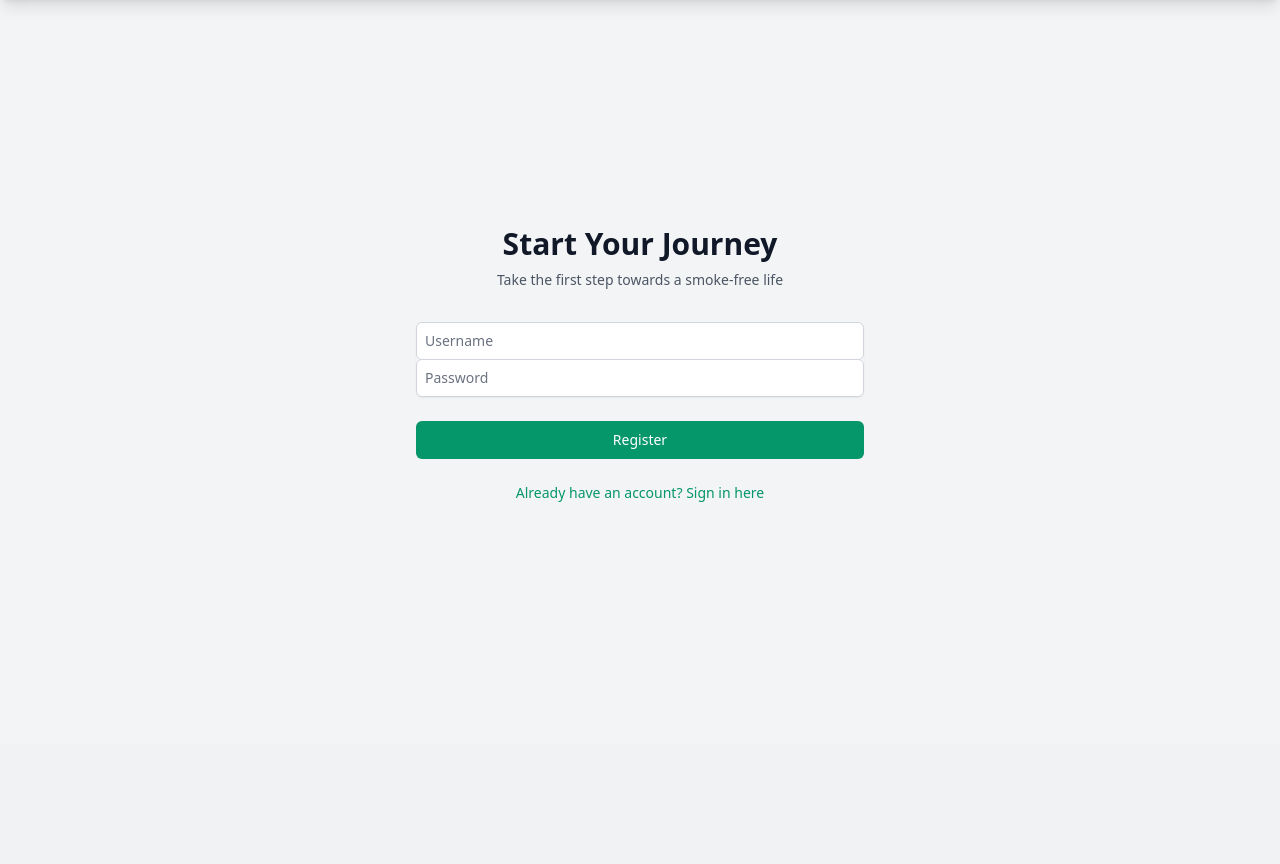
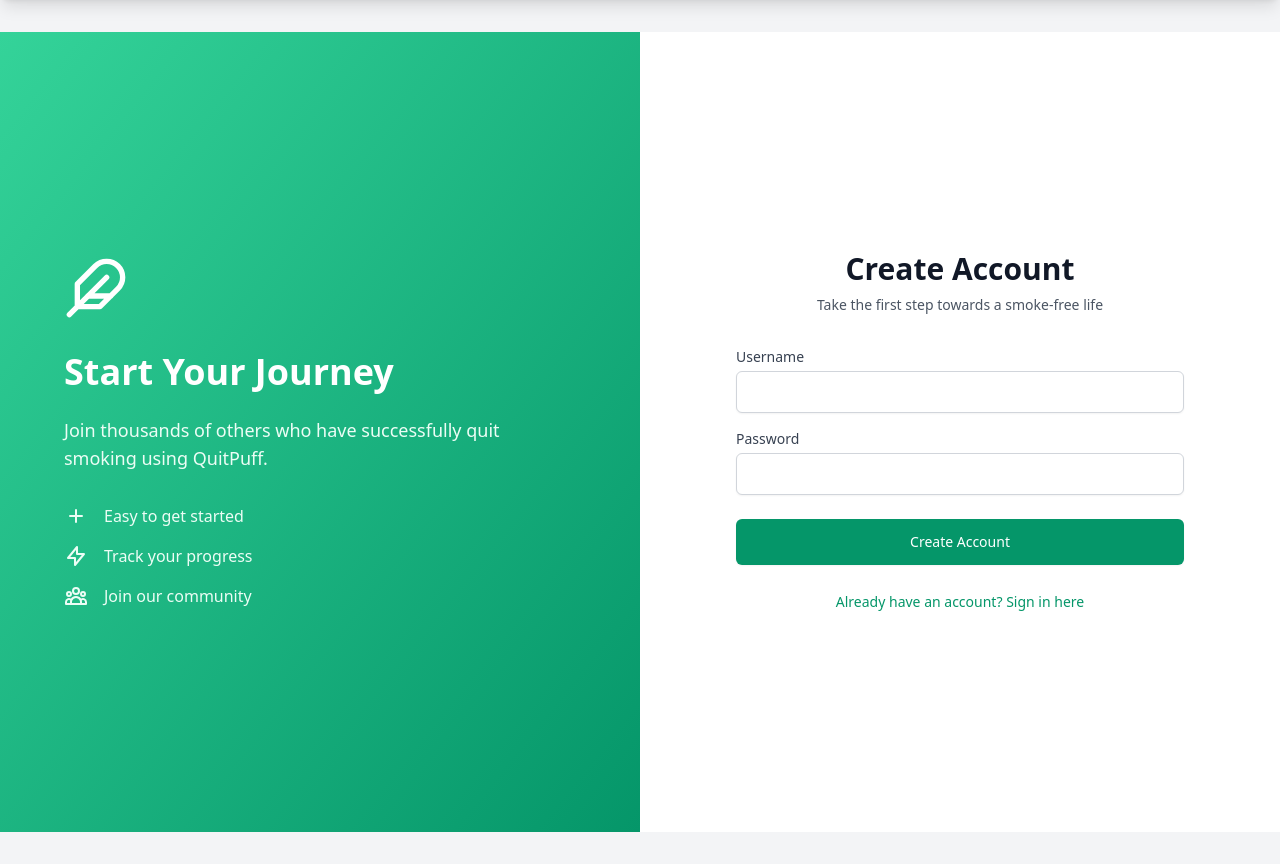
Before and after one commit to saurabhwebdev/quitpuff, a Flask app: page /register in a window 1280 px wide. Shown: the part 56-920 px from the top of the page. Before the commit the page ends 558 px from the top, so only its background shows below. Run offline with Flask 3, Linux system fonts and the light colour scheme; some libraries are stand-ins or nearby versions.

Commit message:
first commit

```diff
--- a/templates/base.html
+++ b/templates/base.html
@@ -162,8 +162,21 @@
                     </div>
                 </div>
                 <div class="flex items-center gap-3 mt-3 sm:mt-0">
-                    <a href="{{ url_for('profile') }}" class="py-2 px-4 text-gray-700 hover:text-gray-900 rounded-lg hover:bg-gray-100">Profile</a>
-                    <a href="{{ url_for('logout') }}" class="py-2 px-4 bg-red-500 text-white rounded-lg hover:bg-red-600 transition-colors">Logout</a>
+                    <a href="{{ url_for('profile') }}"
+                       class="relative py-2 px-4 text-gray-700 rounded-lg group hover:text-emerald-600">
+                        <span>Profile</span>
+                        <span class="absolute bottom-0 left-0 w-full h-0.5 bg-emerald-500 transform scale-x-0 group-hover:scale-x-100 transition-transform duration-200"></span>
+                    </a>
+                    <a href="{{ url_for('logout') }}"
+                       class="py-2 px-4 text-white rounded-lg bg-gradient-to-r from-red-500 to-red-600 hover:from-red-600 hover:to-red-700 transform hover:scale-105 transition-all duration-200 shadow-sm hover:shadow">
+                        <span class="flex items-center">
+                            <svg class="w-4 h-4 mr-1.5" fill="none" stroke="currentColor" viewBox="0 0 24 24">
+                                <path stroke-linecap="round" stroke-linejoin="round" stroke-width="2"
+                                      d="M17 16l4-4m0 0l-4-4m4 4H7m6 4v1a3 3 0 01-3 3H6a3 3 0 01-3-3V7a3 3 0 013-3h4a3 3 0 013 3v1" />
+                            </svg>
+                            Logout
+                        </span>
+                    </a>
                 </div>
                 {% endif %}
             </div>
--- a/templates/register.html
+++ b/templates/register.html
@@ -1,43 +1,76 @@
 {% extends "base.html" %}
 
 {% block content %}
-<div class="min-h-[80vh] flex items-center justify-center py-12 px-4 sm:px-6 lg:px-8">
-    <div class="max-w-md w-full space-y-8">
-        <div>
-            <h2 class="mt-6 text-center text-3xl font-extrabold text-gray-900">Start Your Journey</h2>
-            <p class="mt-2 text-center text-sm text-gray-600">
-                Take the first step towards a smoke-free life
-            </p>
-        </div>
-        <form class="mt-8 space-y-6" action="{{ url_for('register') }}" method="POST">
-            <div class="rounded-md shadow-sm -space-y-px">
-                <div>
-                    <label for="username" class="sr-only">Username</label>
-                    <input id="username" name="username" type="text" required
-                           class="appearance-none rounded-none relative block w-full px-3 py-2 border border-gray-300 placeholder-gray-500 text-gray-900 rounded-t-md focus:outline-none focus:ring-emerald-500 focus:border-emerald-500 focus:z-10 sm:text-sm"
-                            placeholder="Username">
+<div class="min-h-screen flex">
+    <!-- Left Section - Illustration/Info -->
+    <div class="hidden lg:flex lg:w-1/2 bg-gradient-to-br from-emerald-400 to-emerald-600 p-12 text-white items-center justify-center">
+        <div class="max-w-lg">
+            <div class="mb-8">
+                <svg class="w-16 h-16" fill="none" stroke="currentColor" viewBox="0 0 24 24">
+                    <path stroke-linecap="round" stroke-linejoin="round" stroke-width="2"
+                          d="M20.24 12.24a6 6 0 0 0-8.49-8.49L5 10.5V19h8.5z M16 8L2 22M17.5 15H9" />
+                </svg>
+            </div>
+            <h1 class="text-4xl font-bold mb-6">Start Your Journey</h1>
+            <p class="text-lg mb-8 text-emerald-50">Join thousands of others who have successfully quit smoking using QuitPuff.</p>
+            <div class="space-y-4 text-emerald-50">
+                <div class="flex items-center">
+                    <svg class="w-6 h-6 mr-4" fill="none" stroke="currentColor" viewBox="0 0 24 24">
+                        <path stroke-linecap="round" stroke-linejoin="round" stroke-width="2" d="M12 6v6m0 0v6m0-6h6m-6 0H6" />
+                    </svg>
+                    <span>Easy to get started</span>
                 </div>
-                <div>
-                    <label for="password" class="sr-only">Password</label>
-                    <input id="password" name="password" type="password" required
-                           class="appearance-none rounded-none relative block w-full px-3 py-2 border border-gray-300 placeholder-gray-500 text-gray-900 rounded-b-md focus:outline-none focus:ring-emerald-500 focus:border-emerald-500 focus:z-10 sm:text-sm"
-                            placeholder="Password">
+                <div class="flex items-center">
+                    <svg class="w-6 h-6 mr-4" fill="none" stroke="currentColor" viewBox="0 0 24 24">
+                        <path stroke-linecap="round" stroke-linejoin="round" stroke-width="2" d="M13 10V3L4 14h7v7l9-11h-7z" />
+                    </svg>
+                    <span>Track your progress</span>
+                </div>
+                <div class="flex items-center">
+                    <svg class="w-6 h-6 mr-4" fill="none" stroke="currentColor" viewBox="0 0 24 24">
+                        <path stroke-linecap="round" stroke-linejoin="round" stroke-width="2" d="M17 20h5v-2a3 3 0 00-5.356-1.857M17 20H7m10 0v-2c0-.656-.126-1.283-.356-1.857M7 20H2v-2a3 3 0 015.356-1.857M7 20v-2c0-.656.126-1.283.356-1.857m0 0a5.002 5.002 0 019.288 0M15 7a3 3 0 11-6 0 3 3 0 016 0zm6 3a2 2 0 11-4 0 2 2 0 014 0zM7 10a2 2 0 11-4 0 2 2 0 014 0z" />
+                    </svg>
+                    <span>Join our community</span>
                 </div>
             </div>
+        </div>
+    </div>
 
-            <div>
-                <button type="submit"
-                        class="group relative w-full flex justify-center py-2 px-4 border border-transparent text-sm font-medium rounded-md text-white bg-emerald-600 hover:bg-emerald-700 focus:outline-none focus:ring-2 focus:ring-offset-2 focus:ring-emerald-500">
-                    Register
-                </button>
+    <!-- Right Section - Register Form -->
+    <div class="w-full lg:w-1/2 flex items-center justify-center p-8 sm:p-12 bg-white">
+        <div class="w-full max-w-md space-y-8">
+            <div class="text-center">
+                <h2 class="text-3xl font-bold text-gray-900">Create Account</h2>
+                <p class="mt-2 text-sm text-gray-600">Take the first step towards a smoke-free life</p>
             </div>
 
-            <div class="text-sm text-center">
-                <a href="{{ url_for('login') }}" class="font-medium text-emerald-600 hover:text-emerald-500">
-                    Already have an account? Sign in here
-                </a>
-            </div>
-        </form>
+            <form class="mt-8 space-y-6" action="{{ url_for('register') }}" method="POST">
+                <div class="space-y-4">
+                    <div>
+                        <label for="username" class="block text-sm font-medium text-gray-700">Username</label>
+                        <input type="text" id="username" name="username" required
+                               class="mt-1 block w-full px-3 py-2 border border-gray-300 rounded-md shadow-sm focus:ring-emerald-500 focus:border-emerald-500">
+                    </div>
+                    <div>
+                        <label for="password" class="block text-sm font-medium text-gray-700">Password</label>
+                        <input type="password" id="password" name="password" required
+                               class="mt-1 block w-full px-3 py-2 border border-gray-300 rounded-md shadow-sm focus:ring-emerald-500 focus:border-emerald-500">
+                    </div>
+                </div>
+
+                <button type="submit"
+                        class="w-full flex justify-center py-3 px-4 border border-transparent rounded-md shadow-sm text-sm font-medium text-white bg-emerald-600 hover:bg-emerald-700 focus:outline-none focus:ring-2 focus:ring-offset-2 focus:ring-emerald-500 transform hover:scale-105 transition-all duration-200">
+                    Create Account
+                </button>
+
+                <div class="text-center">
+                    <a href="{{ url_for('login') }}"
+                       class="text-sm font-medium text-emerald-600 hover:text-emerald-500">
+                        Already have an account? Sign in here
+                    </a>
+                </div>
+            </form>
+        </div>
     </div>
 </div>
 {% endblock %}
```
Also changed, not shown: templates/login.html (+56 -23 lines).
